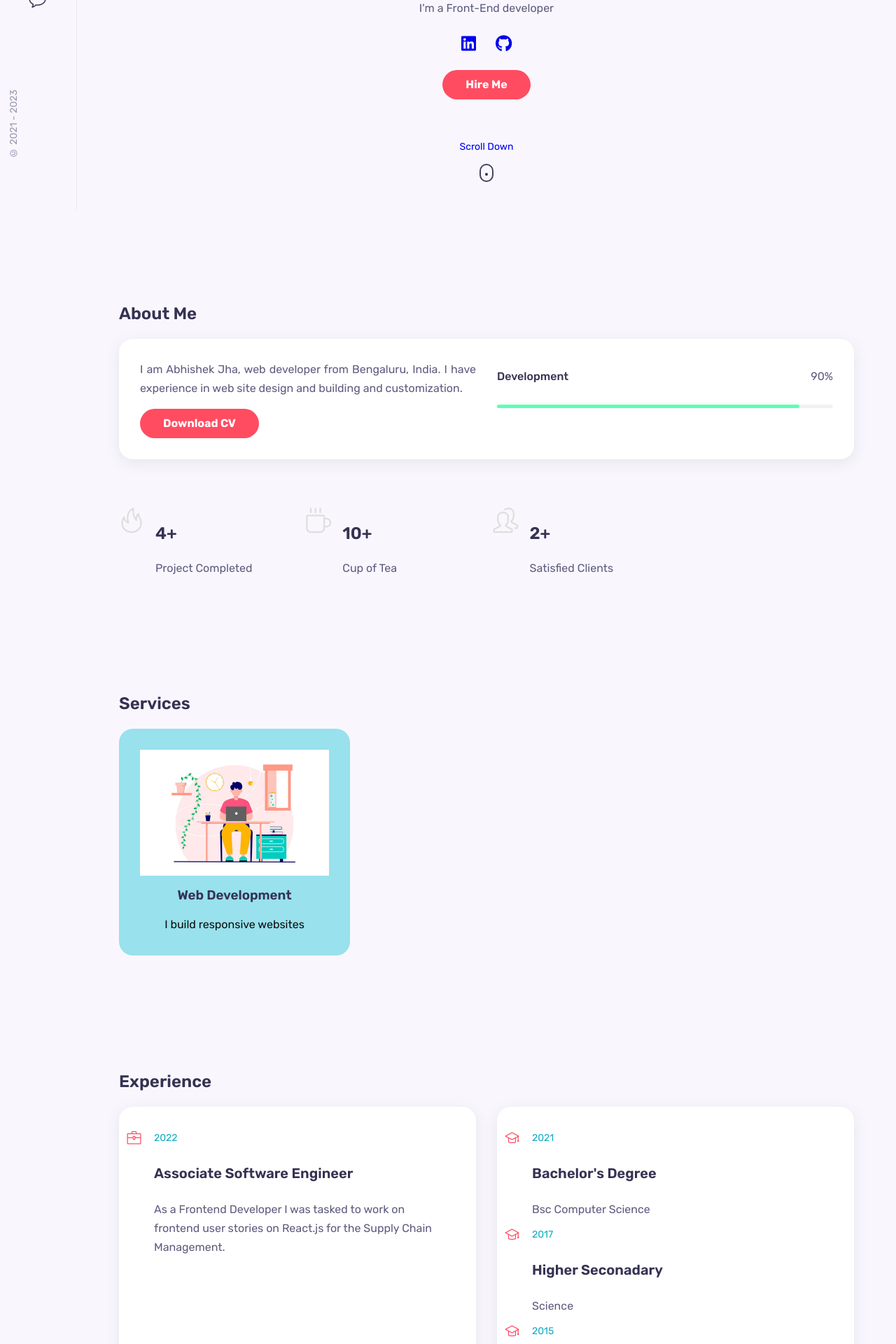
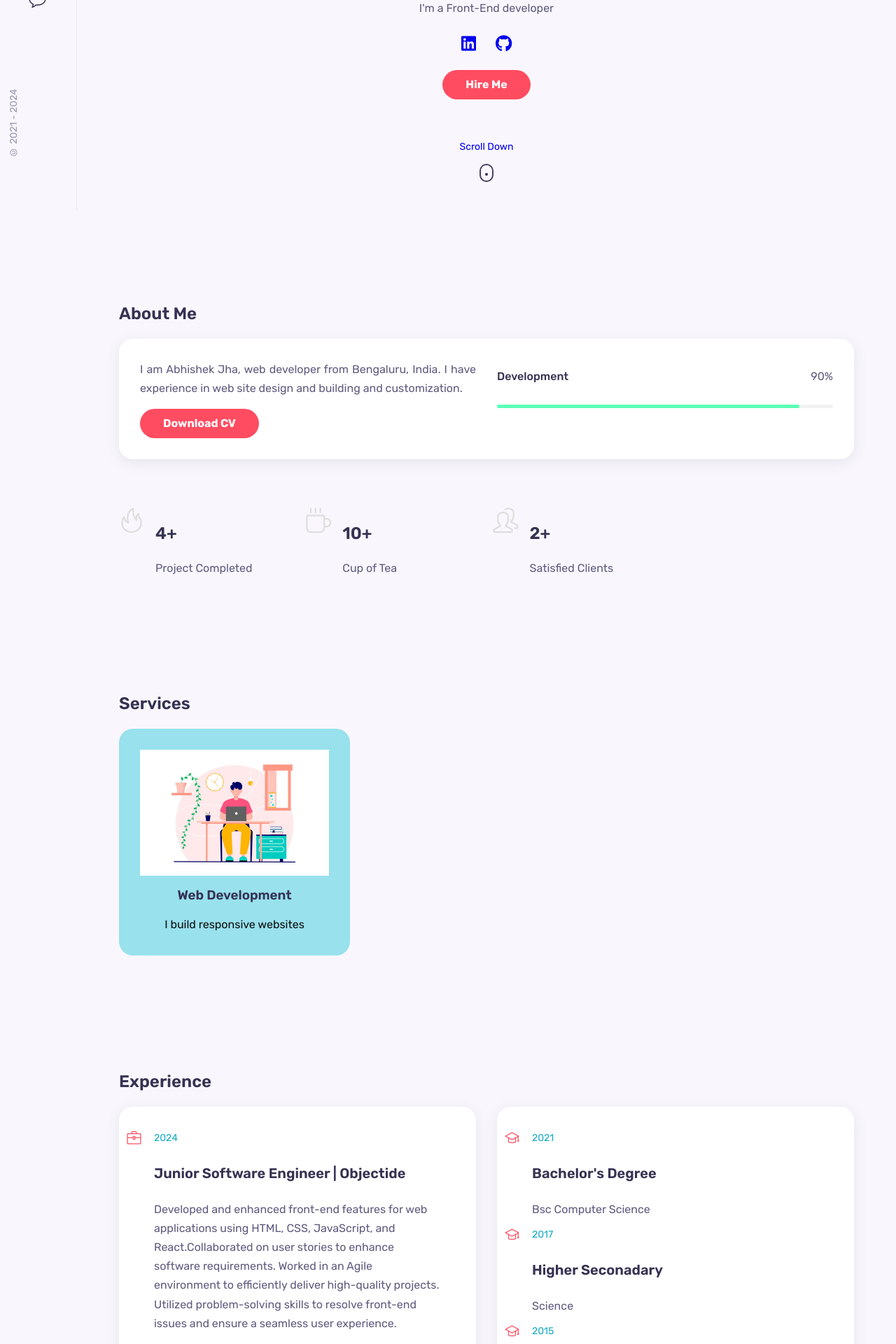
Before and after one commit to AbhishekJha1007/portfolio, a React (Create React App) app: page / in a window 1280 px wide. Shown: the part 500-2420 px from the top of the page at 70% size. Built offline with nearby package versions, Linux system fonts and the light colour scheme.

Commit message:
Updated MyPortfolio

```diff
--- a/src/components/contact/Contact.jsx
+++ b/src/components/contact/Contact.jsx
@@ -23,7 +23,7 @@ const Contact = () => {
   };
 
   function copyEmail() {
-    navigator.clipboard.writeText('jha.abhishek1099@gmail.com')
+    navigator.clipboard.writeText('abhishekjha.code@gmail.com')
     // setCopySuccessMessage(`jha.abhishek1099@gmail.com copied to clipboard`)
     // setInstructions('')
     // window.open('mailto:jha.abhishek1099@gmail.com')
--- a/src/components/resume/Data.jsx
+++ b/src/components/resume/Data.jsx
@@ -29,9 +29,9 @@ const Data = [
         id: 1,
         category: "experience",
         icon: "icon-briefcase",
-        year: "2022",
-        title: "Associate Software Engineer",
-        desc: "As a Frontend Developer I was tasked to work on frontend user stories on React.js for the Supply Chain Management.",
+        year: "2024",
+        title: "Junior Software Engineer | Objectide",
+        desc: "Developed and enhanced front-end features for web applications using HTML, CSS, JavaScript, and React.Collaborated on user stories to enhance software requirements. Worked in an Agile environment to efficiently deliver high-quality projects. Utilized problem-solving skills to resolve front-end issues and ensure a seamless user experience.",
     },
 
     // {
--- a/src/components/sidebar/Sidebar.jsx
+++ b/src/components/sidebar/Sidebar.jsx
@@ -60,7 +60,7 @@ const Sidebar = () => {
       </nav>
 
       <div className="nav__footer">
-        <span className="copyright">&copy; 2021 - 2023</span>
+        <span className="copyright">&copy; 2021 - 2024</span>
       </div>
     </aside>
 
```
Also changed, not shown: 2 other files (tests, documents, lock files or other folders).
